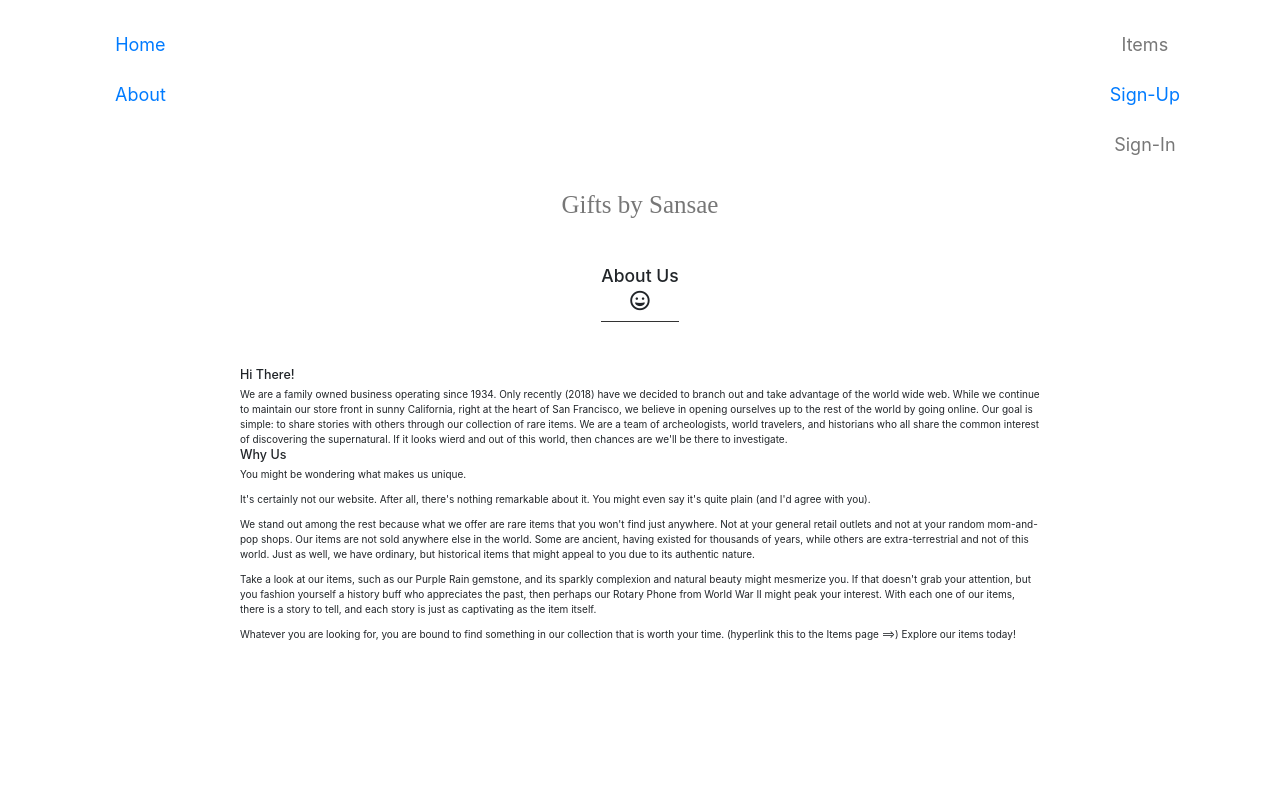
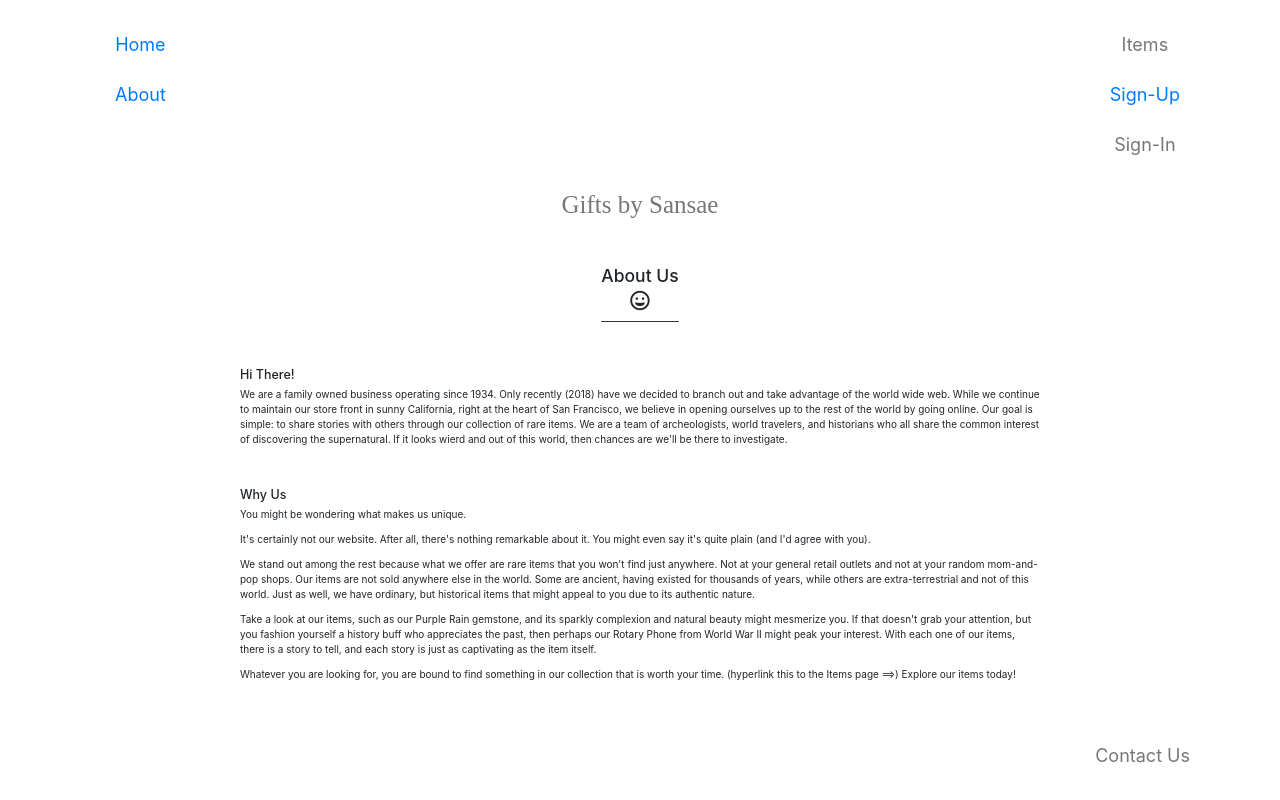
Before and after one commit to sansae/giftsBySansae, a React (Create React App) app in the folder client/: page /about in a window 1280 px wide. Built offline with nearby package versions, Linux system fonts and the light colour scheme; the HTML template or start-up script is replaced by a standard one.

Commit message:
add footer, styles

```diff
--- a/client/src/App.css
+++ b/client/src/App.css
@@ -198,3 +198,7 @@ ul {
 .cart-msg, .flash-msg {
   font-weight: bold;
 }
+
+.greeting {
+  margin-bottom: 40px;
+}
--- a/client/src/components/About.js
+++ b/client/src/components/About.js
@@ -12,17 +12,15 @@ class About extends Component {
         </section>
 
         <section className="about">
-          <div>
+          <div className="greeting">
             <h5>Hi There!</h5>
-          </div>
-          <div>
-            We are a family owned business operating since 1934. Only recently (2018) have we decided to branch out and take advantage of the world wide web. While we continue to maintain our store front in sunny California, right at the heart of San Francisco, we believe in opening ourselves up to the rest of the world by going online. Our goal is simple: to share stories with others through our collection of rare items. We are a team of archeologists, world travelers, and historians who all share the common interest of discovering the supernatural. If it looks wierd and out of this world, then chances are we'll be there to investigate.
+            <p>
+              We are a family owned business operating since 1934. Only recently (2018) have we decided to branch out and take advantage of the world wide web. While we continue to maintain our store front in sunny California, right at the heart of San Francisco, we believe in opening ourselves up to the rest of the world by going online. Our goal is simple: to share stories with others through our collection of rare items. We are a team of archeologists, world travelers, and historians who all share the common interest of discovering the supernatural. If it looks wierd and out of this world, then chances are we'll be there to investigate.
+            </p>
           </div>
 
-          <div>
+          <div className="why">
             <h5>Why Us</h5>
-          </div>
-          <div>
             <p>
               You might be wondering what makes us unique.
             </p>
@@ -40,6 +38,10 @@ class About extends Component {
             </p>
           </div>
         </section>
+
+        <footer className="contact">
+          Contact Us
+        </footer>
       </div>
     )
   }
```
